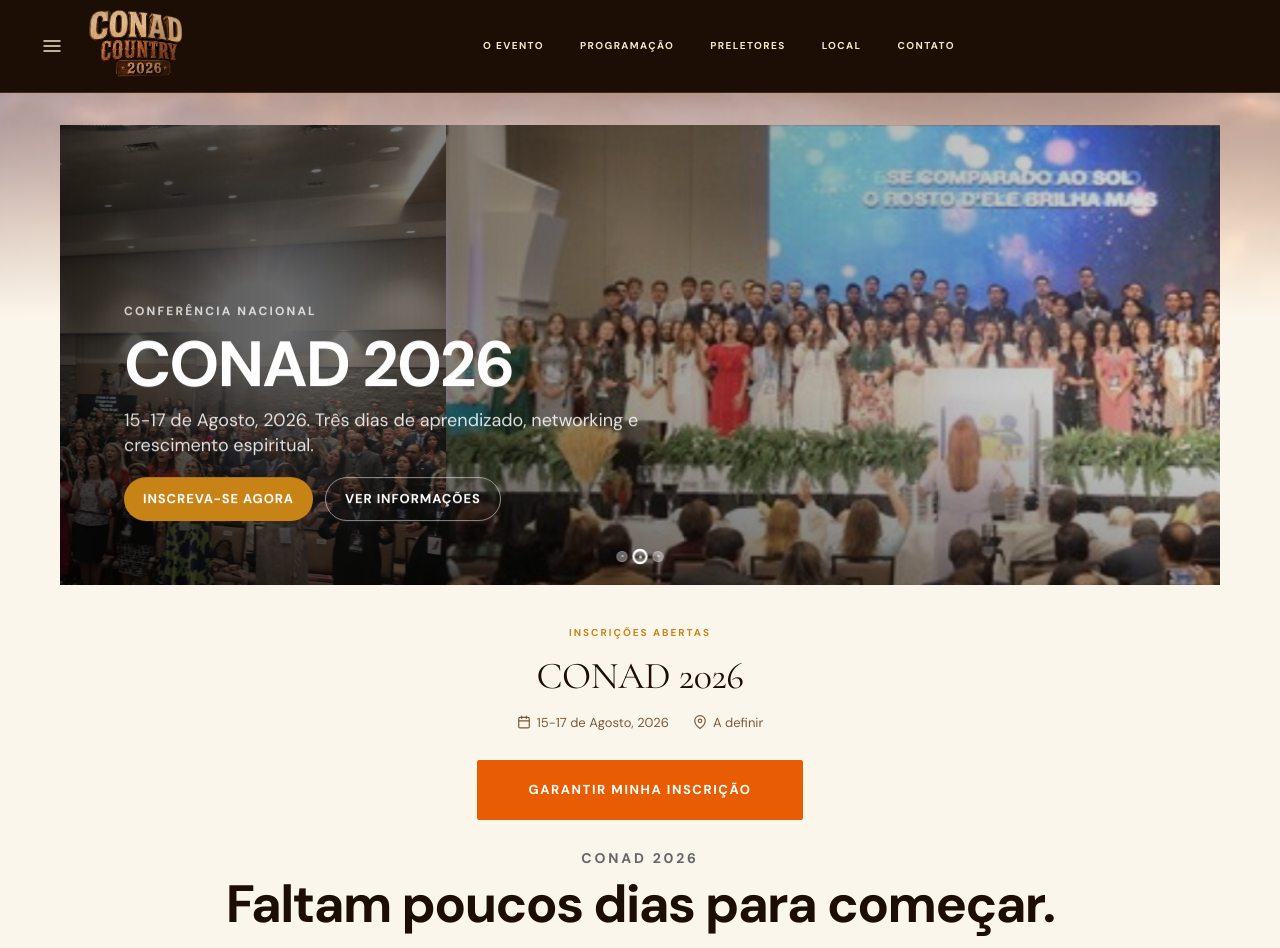
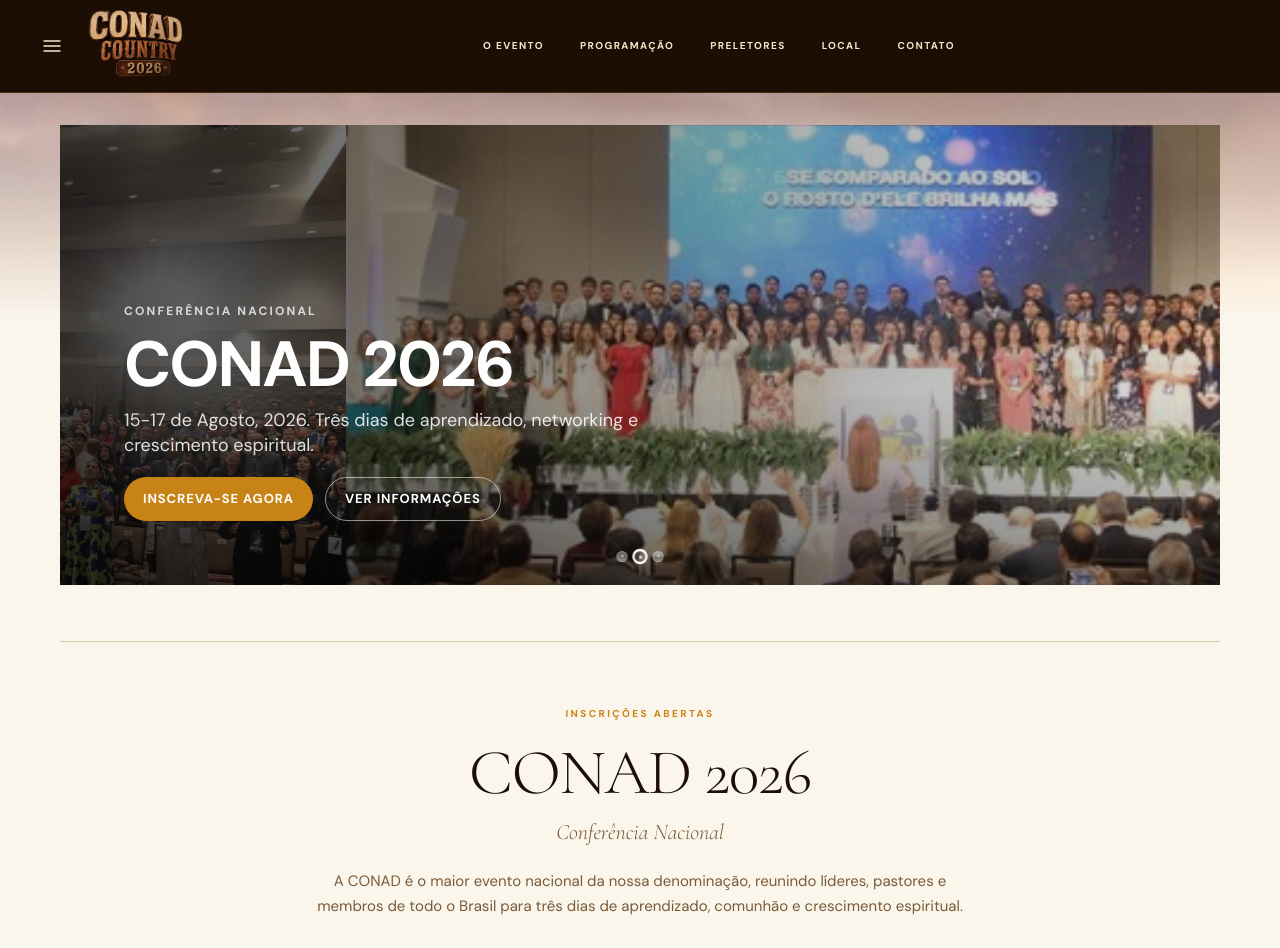
Before and after one commit to dariomigliaccio-new/conad2026, a Next.js app: page / in a window 1280 px wide. Shown: the top 948 px of the page. Built offline with nearby package versions, Linux system fonts and the light colour scheme.

Commit message:
feat: seção inscrição reformulada - espaçosa, tipografia profissional, descrição do evento

```diff
--- a/src/app/(main)/page.tsx
+++ b/src/app/(main)/page.tsx
@@ -26,19 +26,22 @@
 
       <section className="registerStrip">
         <div className="registerStripInner">
-          <div className="registerStripInfo">
           <p className="registerStripEyebrow">Inscrições abertas</p>
           <h2 className="registerStripTitle">{evento.titulo}</h2>
+          <p className="registerStripSubtitle">{evento.subtitulo}</p>
+          {evento.descricao && (
+            <p className="registerStripDesc">{evento.descricao}</p>
+          )}
           <div className="registerStripMeta">
             <span>
-                <svg width="14" height="14" viewBox="0 0 24 24" fill="none" stroke="currentColor" strokeWidth="2" strokeLinecap="round" strokeLinejoin="round" aria-hidden="true"><rect x="3" y="4" width="18" height="18" rx="2"/><line x1="16" y1="2" x2="16" y2="6"/><line x1="8" y1="2" x2="8" y2="6"/><line x1="3" y1="10" x2="21" y2="10"/></svg>
+              <svg width="15" height="15" viewBox="0 0 24 24" fill="none" stroke="currentColor" strokeWidth="2" strokeLinecap="round" strokeLinejoin="round" aria-hidden="true"><rect x="3" y="4" width="18" height="18" rx="2"/><line x1="16" y1="2" x2="16" y2="6"/><line x1="8" y1="2" x2="8" y2="6"/><line x1="3" y1="10" x2="21" y2="10"/></svg>
               {evento.data}
             </span>
+            <span className="registerStripMetaDivider" aria-hidden="true">·</span>
             <span>
-                <svg width="14" height="14" viewBox="0 0 24 24" fill="none" stroke="currentColor" strokeWidth="2" strokeLinecap="round" strokeLinejoin="round" aria-hidden="true"><path d="M21 10c0 7-9 13-9 13S3 17 3 10a9 9 0 0 1 18 0z"/><circle cx="12" cy="10" r="3"/></svg>
+              <svg width="15" height="15" viewBox="0 0 24 24" fill="none" stroke="currentColor" strokeWidth="2" strokeLinecap="round" strokeLinejoin="round" aria-hidden="true"><path d="M21 10c0 7-9 13-9 13S3 17 3 10a9 9 0 0 1 18 0z"/><circle cx="12" cy="10" r="3"/></svg>
               {evento.cidade}
             </span>
-            </div>
           </div>
           <a href="/planos" className="registerStripBtn">
             Garantir minha inscrição
--- a/src/app/globals.css
+++ b/src/app/globals.css
@@ -1060,93 +1060,114 @@
 .registerStrip {
   width: calc(100% - 120px);
   max-width: 1668px;
-  margin: 40px auto 0;
+  margin: 56px auto 0;
+  border-top: 1px solid var(--line);
+  border-bottom: 1px solid var(--line);
 }
 
 .registerStripInner {
-  padding: 0 clamp(8px, 2vw, 24px);
+  padding: 64px clamp(24px, 6vw, 80px);
   display: flex;
   flex-direction: column;
   align-items: center;
   text-align: center;
-  gap: 28px;
-}
-
-@media (max-width: 900px) {
-  .registerStrip { width: calc(100% - 48px); margin-top: 28px; }
-}
-
-@media (max-width: 640px) {
-  .registerStrip { width: calc(100% - 32px); margin-top: 20px; }
-}
-
-.registerStripInfo {
-  display: flex;
-  flex-direction: column;
-  gap: 8px;
+  gap: 0;
 }
 
 .registerStripEyebrow {
-  margin: 0;
+  margin: 0 0 18px;
   font-family: var(--font-sans);
   font-size: 10px;
   font-weight: 800;
-  letter-spacing: .2em;
+  letter-spacing: .24em;
   text-transform: uppercase;
   color: var(--accent);
 }
 
 .registerStripTitle {
-  margin: 0;
+  margin: 0 0 10px;
   font-family: var(--font-serif);
-  font-size: clamp(24px, 3vw, 38px);
-  font-weight: 400;
-  letter-spacing: -.01em;
+  font-size: clamp(36px, 5vw, 64px);
+  font-weight: 300;
+  letter-spacing: -.02em;
+  line-height: 1.05;
   color: var(--foreground);
 }
 
+.registerStripSubtitle {
+  margin: 0 0 20px;
+  font-family: var(--font-serif);
+  font-size: clamp(16px, 2vw, 22px);
+  font-weight: 300;
+  font-style: italic;
+  color: var(--muted);
+}
+
+.registerStripDesc {
+  margin: 0 0 28px;
+  max-width: 680px;
+  font-family: var(--font-sans);
+  font-size: 15px;
+  line-height: 1.7;
+  color: var(--muted);
+}
+
 .registerStripMeta {
   display: flex;
-  gap: 24px;
+  align-items: center;
+  gap: 16px;
   flex-wrap: wrap;
   justify-content: center;
+  margin-bottom: 36px;
 }
 
 .registerStripMeta span {
   display: flex;
   align-items: center;
-  gap: 6px;
+  gap: 7px;
   font-family: var(--font-sans);
   font-size: 13px;
-  color: var(--muted);
+  font-weight: 500;
+  color: var(--foreground);
+}
+
+.registerStripMetaDivider {
+  color: var(--line);
+  font-size: 18px;
 }
 
 .registerStripBtn {
   display: inline-flex;
   align-items: center;
   justify-content: center;
-  padding: 20px 52px;
+  padding: 20px 60px;
   background: #e85d04;
   color: #fff;
   font-family: var(--font-sans);
   font-size: 13px;
   font-weight: 800;
-  letter-spacing: .12em;
+  letter-spacing: .14em;
   text-transform: uppercase;
   white-space: nowrap;
-  transition: background .15s;
+  transition: background .15s, transform .1s;
   border-radius: 2px;
 }
 
 .registerStripBtn:hover {
   background: #c44d00;
+  transform: translateY(-1px);
+}
+
+@media (max-width: 900px) {
+  .registerStrip { width: calc(100% - 48px); margin-top: 40px; }
+  .registerStripInner { padding: 48px clamp(24px, 5vw, 48px); }
 }
 
 @media (max-width: 640px) {
-  .registerStripBtn {
-    width: 100%;
-    padding: 18px 32px;
-  }
+  .registerStrip { width: 100%; margin-top: 32px; border-left: 0; border-right: 0; }
+  .registerStripInner { padding: 40px 24px; }
+  .registerStripBtn { width: 100%; padding: 18px 32px; }
+  .registerStripMetaDivider { display: none; }
 }
 
 /* ── HERO ───────────────────────────────────────────── */
```
Lines whose indentation alone changed are shown as unchanged.
